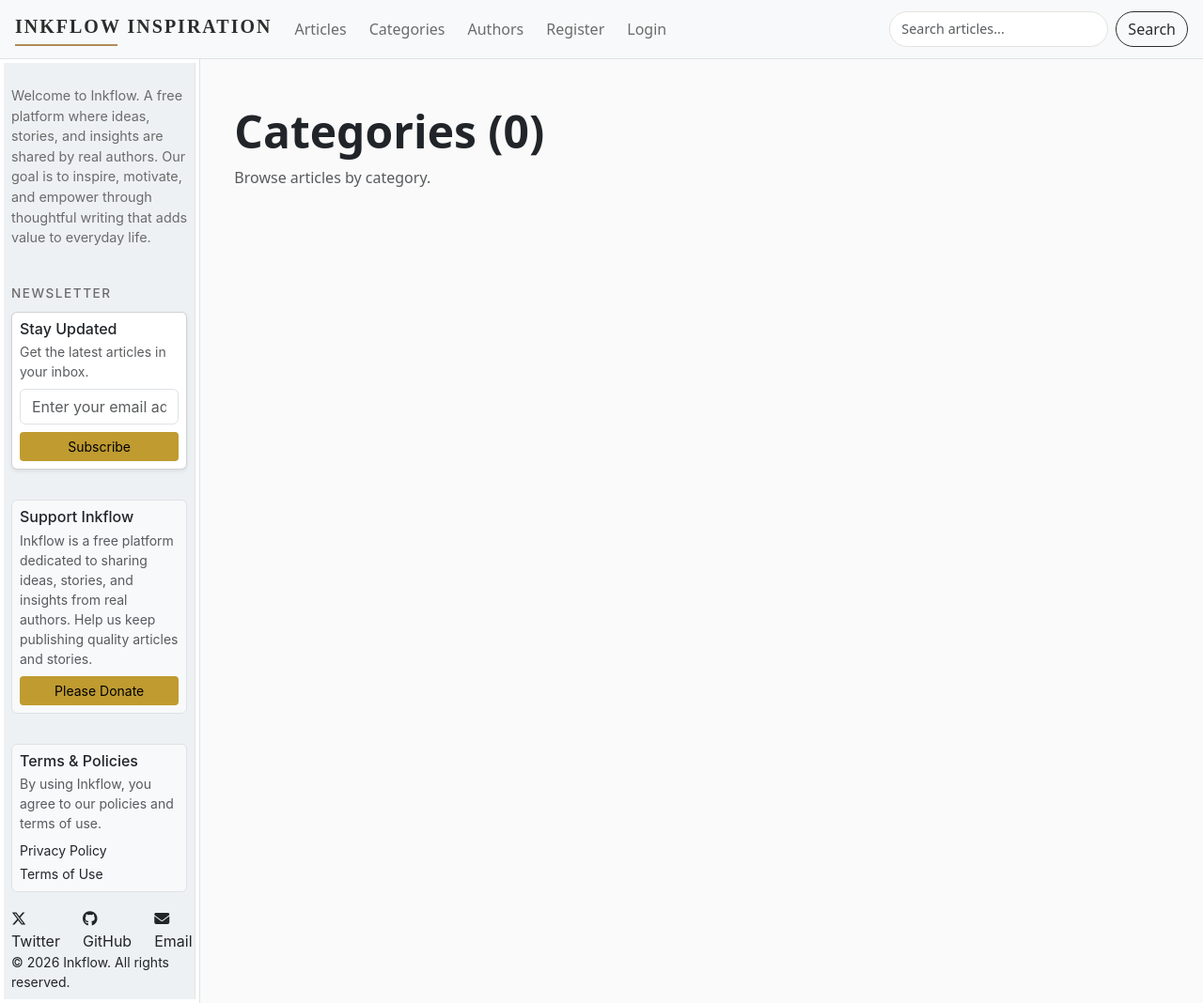
After one commit to Kgothatso-create/publishing-cms, a Django app: page /categories/ in a window 1280 px wide. The commit adds this page. Shown: the whole page at 94% size. Run offline with Django 5.2, Linux system fonts and the light colour scheme; data that the repository does not hold is empty; some libraries are stand-ins or nearby versions.

Commit message:
Added Categories page, view and url

```diff
--- a/articles/urls.py
+++ b/articles/urls.py
@@ -3,10 +3,11 @@ from .views import *
 
 urlpatterns = [
     path("", home, name="home"),
-    path("<slug:slug>/", view_article, name="view article"),
     path("all-articles", article_list, name="article list"),
+    path("categories/", category_list, name="category list"),
     path("articles/new/", article_create, name="article-create"),
     path("articles/<slug:slug>/edit/", article_edit, name="article-edit"),
+    path("<slug:slug>/", view_article, name="view article"),
     path("<slug:slug>/publish/", publish_article, name="publish article"),
     path("<slug:slug>/retract/", retract_article, name="retract article"),
     path("<slug:slug>/unpublish/", unpublish_article, name="unpublish article"),
--- a/articles/views.py
+++ b/articles/views.py
@@ -1,12 +1,14 @@
+from collections import OrderedDict
+
 from django.contrib.admin.views.decorators import staff_member_required
 from django.contrib.auth.decorators import login_required
 from django.core.paginator import Paginator
-from django.db.models import Q
+from django.db.models import Count, Prefetch, Q
 from django.http import HttpRequest, HttpResponse
 from django.shortcuts import get_object_or_404, redirect, render
 from django.utils.text import slugify
 from articles.forms import ArticleForm
-from articles.models import Article
+from articles.models import Article, Category
 
 
 def home(request):
@@ -254,3 +256,50 @@ def reject_article(request: HttpRequest, slug: str) -> HttpResponse:
     article.reject()
 
     return redirect("view article", slug=article.slug)
+
+
+def category_list(request: HttpRequest):
+    published_articles = (
+        Article.objects.filter(status=Article.STATUS_PUBLISHED)
+        .select_related("author", "category")
+        .order_by("-published_at")
+    )
+
+    categories = (
+        Category.objects.annotate(
+            article_count=Count(
+                "articles",
+                filter=Q(articles__status=Article.STATUS_PUBLISHED),
+            )
+        )
+        .filter(article_count__gt=0)
+        .order_by("name")
+        .prefetch_related(
+            Prefetch(
+                "articles",
+                queryset=published_articles,
+                to_attr="published_articles",
+            )
+        )
+    )
+
+    grouped_categories = OrderedDict()
+
+    for category in categories:
+        letter = category.name[0].upper()
+
+        grouped_categories.setdefault(letter, []).append(
+            {"category": category, "articles": category.published_articles[:4]}
+        )
+
+    context = {
+        "grouped_categories": grouped_categories,
+        "alphabet": grouped_categories.keys(),
+        "category_count": categories.count(),
+    }
+
+    return render(
+        request,
+        "articles/category_list.html",
+        context,
+    )
--- /dev/null
+++ b/templates/articles/category_list.html
@@ -0,0 +1,87 @@
+{% extends "base.html" %}
+
+{% block title %}Categories{% endblock %}
+{% block hero %}{% endblock %}
+
+{% block content %}
+<div class="container my-5">
+    <div class="mb-5">
+        <h1 class="display-5 fw-bold">
+            Categories ({{ category_count }})
+        </h1>
+        <p class="text-muted">
+            Browse articles by category.
+        </p>
+    </div>
+    {% if alphabet %}
+        <div class="border rounded bg-light p-3 mb-5">
+            <div class="d-flex flex-wrap gap-2 justify-content-center">
+                {% for letter in alphabet %}
+                    <a href="#{{ letter }}"
+                       class="btn btn-sm text-dark"
+                       style="border-color:#bf9b30; background-color:#bf9b30;">
+                        {{ letter }}
+                    </a>
+                {% endfor %}
+            </div>
+        </div>
+    {% endif %}
+    {% for letter, categories in grouped_categories.items %}
+        <section id="{{ letter }}" class="mb-5">
+            <h2 class="border-bottom pb-2 mb-4">
+                {{ letter }}
+            </h2>
+            {% for item in categories %}
+                <div class="mb-5">
+                    <h3 class="mb-4">
+                        {{ item.category.name }}
+                        <span class="text-muted fs-5">
+                            ({{ item.category.article_count }})
+                        </span>
+                    </h3>
+                    <div class="row g-4">
+                        {% for article in item.articles %}
+                            <div class="col-xl-3 col-lg-3 col-md-4 col-sm-6">
+                                <div class="card h-100 shadow-sm">
+                                    {% if article.featured_image %}
+                                        <img
+                                            src="{{ article.featured_image.url }}"
+                                            class="card-img-top object-fit-cover p-2"
+                                            style="height:170px;"
+                                            alt="{{ article.title }}"
+                                        >
+                                    {% endif %}
+                                    <div class="card-body d-flex flex-column">
+                                        <h4 class="card-title fs-5">
+                                            {{ article.title }}
+                                        </h4>
+                                        <h6 class="text-muted fw-normal">
+                                            By {{ article.author }}
+                                        </h6>
+                                        <p class="card-text flex-grow-1">
+                                            {{ article.excerpt|truncatechars:50 }}
+                                        </p>
+                                        <a  href="{% url 'view article' article.slug %}"
+                                            class="btn btn-sm align-self-start"
+                                            style="background-color:#bf9b30;color:#000;"
+                                        >
+                                            Read Article
+                                        </a>
+                                    </div>
+                                </div>
+                            </div>
+                        {% endfor %}
+                    </div>
+                    <div class="text-center mt-4">
+                        <a  href="{% url 'article list' %}" class="btn"
+                            style="background-color:#bf9b30;color:#000;"
+                        >
+                            View More Articles
+                        </a>
+                    </div>
+                </div>
+            {% endfor %}
+        </section>
+    {% endfor %}
+</div>
+{% endblock %}
--- a/templates/layouts/navbar.html
+++ b/templates/layouts/navbar.html
@@ -22,7 +22,7 @@
         </a>
       </li>
       <li class="nav-item">
-        <a class="nav-link" href="#">
+        <a class="nav-link" href="{% url 'category list' %}">
           Categories
         </a>
       </li>
```
